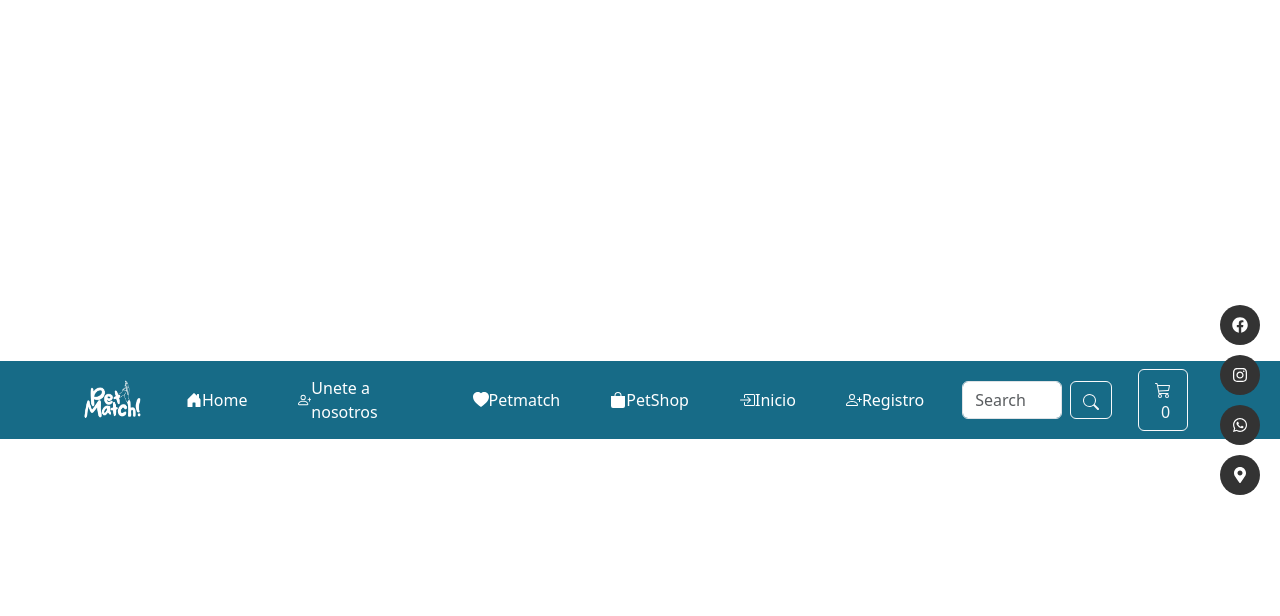
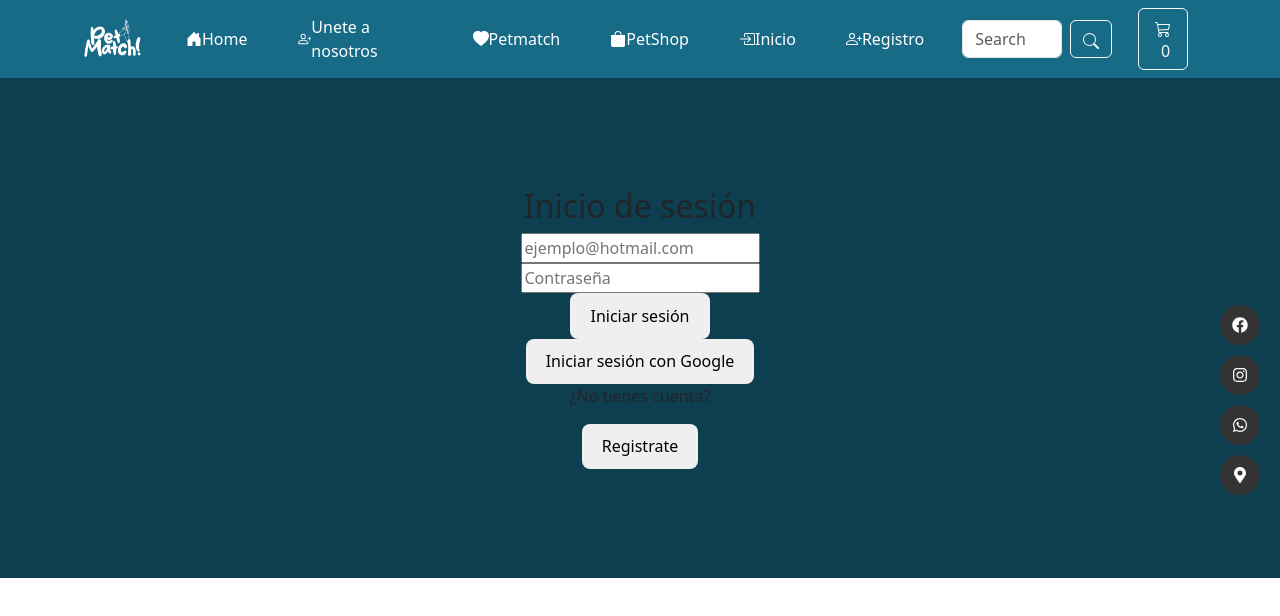
Before and after one commit to Luiggi2092/PetsFront, a React (Vite) app: page /login in a window 1280 px wide. Shown: the top 616 px of the page. Built offline with nearby package versions, Linux system fonts and the light colour scheme.

Commit message:
login-view

```diff
--- a/package.json
+++ b/package.json
@@ -12,6 +12,7 @@
     "preview": "vite preview"
   },
   "dependencies": {
+    "@auth0/auth0-react": "^2.1.1",
     "@emotion/styled": "^11.11.0",
     "@fortawesome/fontawesome-free": "^6.4.0",
     "@fortawesome/fontawesome-svg-core": "^6.4.0",
--- a/src/App.tsx
+++ b/src/App.tsx
@@ -6,12 +6,12 @@ import Navbar from './components/navbar/Navbar';
 import Home from './Pages/home/Home';
 import UneteANosotros from './Pages/nosotros/UneteANosotros';
 import PetShop from './Pages/Tienda/PetShop';
-import InicioSesion from './Pages/inicio/InicioSesion';
 import Registrate from './Pages/registro/FormRegistrate';
 import SocialIcons from './Pages/socialIcons/SocialIcons';
 import Landing from './Pages/Landing/Landing'
 import 'bootstrap/dist/css/bootstrap.min.css';
 import PetDetail from '../src/Pages/PetDetail/PetDetail';
+import Login from './Pages/inicio/InicioSesion';
 
 
 const App: React.FC = () => {
@@ -25,7 +25,7 @@ const App: React.FC = () => {
                 <Route path="/home" element={<Home />} />
                 <Route path="/nosotros" element={<UneteANosotros />} />
                 <Route path="/petshop" element={<PetShop />} />
-                <Route path="/inicio-sesion" element={<InicioSesion />} />
+                <Route path="/login" element={<Login />} />
                 <Route path="/registrato" element={<Registrate />} />
                 <Route path="/pet/:id" element={<Registrate />} />
                 <Route path="/pets/:id" element={<PetDetail/>} />
--- /dev/null
+++ b/src/Pages/inicio/inicioSesion.module.css
@@ -0,0 +1,9 @@
+.containerForm {
+    display: flex;
+    justify-content: center;
+    /* width: 500px; */
+    height: 500px;
+    flex-direction: column;
+    background-color: #0e3f50;
+    align-items: center;
+}
--- a/src/index.css
+++ b/src/index.css
@@ -25,7 +25,7 @@ body {
   display: flex;
   place-items: center;
   min-width: 320px;
-  min-height: 100vh;
+  /* min-height: 100vh; */
 }
 
 h1 {
--- a/src/pages/inicio/InicioSesion.tsx
+++ b/src/pages/inicio/InicioSesion.tsx
@@ -1,10 +1,43 @@
-import React from 'react'
-import './inicioSesion.css'
+import { useState } from 'react'
+import { useAuth0 } from '@auth0/auth0-react';
+import axios from 'axios';
+import { Link } from 'react-router-dom';
+import style from './inicioSesion.module.css'
 
-const InicioSesion = () => {
+const Login = () => {
+  const [email, setEmail] = useState('');
+  const [password, setPassword] = useState('');
+  const { loginWithRedirect } = useAuth0();
+
+  const handleLogin = () => {
+    axios
+      .post('/api/users', { email, password })
+      .then(response => {
+        if (response.status === 200) {
+          loginWithRedirect();
+        } else {
+          console.error('Error en el inicio de sesión');
+        }
+      })
+      .catch(error => {
+        console.error('Error en el inicio de sesión', error);
+      });
+  };
+
+  const handleGoogleLogin = () => {
+    loginWithRedirect({connection: 'google-oauth2'});
+  }
+
   return (
-    <div>InicioSesion</div>
+    <div className={style.containerForm}>
+      <h2>Inicio de sesión</h2>
+      <input type='email' placeholder='ejemplo@hotmail.com' value={email} onChange={e => setEmail(e.target.value)} />
+      <input type='password' placeholder='Contraseña' value={password} onChange={e => setPassword(e.target.value)} />
+      <button onClick={handleLogin}>Iniciar sesión</button>
+      <button onClick={handleGoogleLogin}>Iniciar sesión con Google</button>
+      <p>¿No tienes cuenta?</p> <Link to='/registro'><button>Registrate</button></Link>
+    </div>
   )
 }
 
-export default InicioSesion
+export default Login;
```
Also changed, not shown: src/Pages/inicio/inicioSesion.css (deleted), 1 other file (tests, documents, lock files or other folders).
